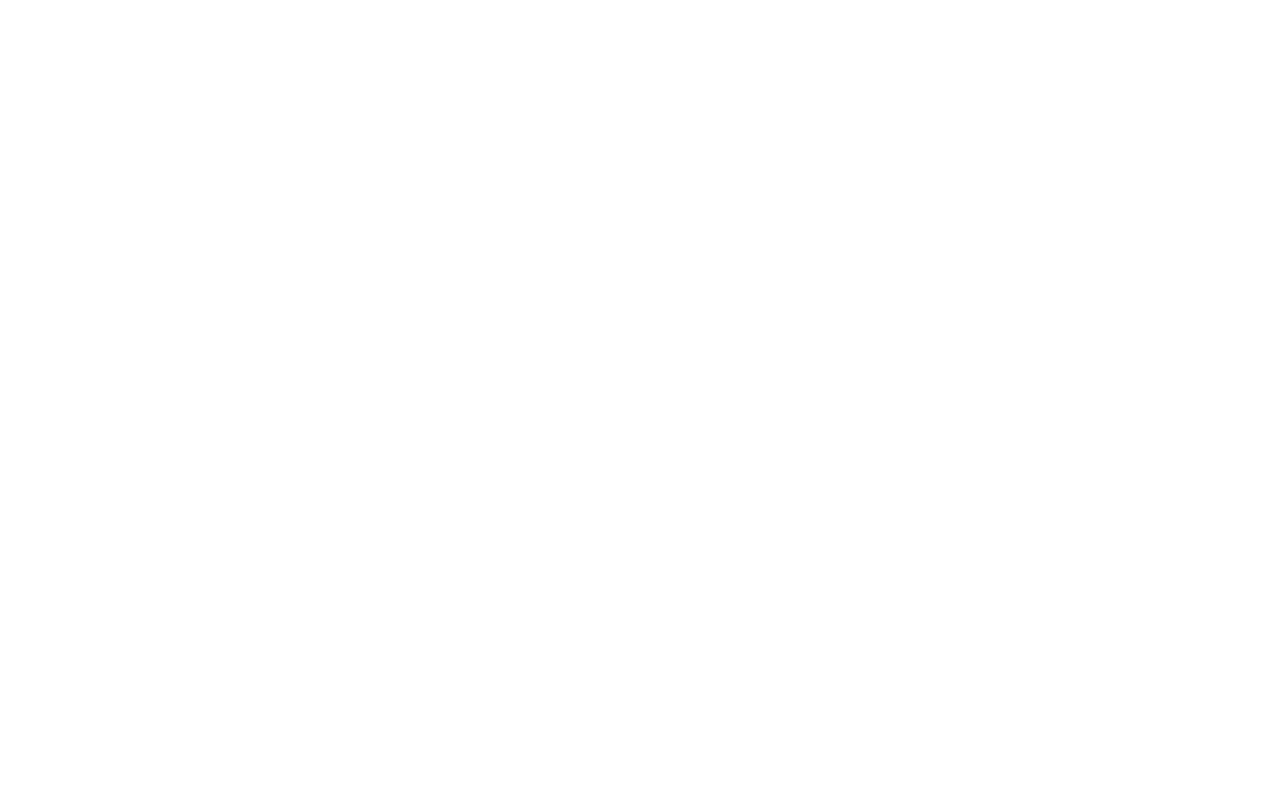
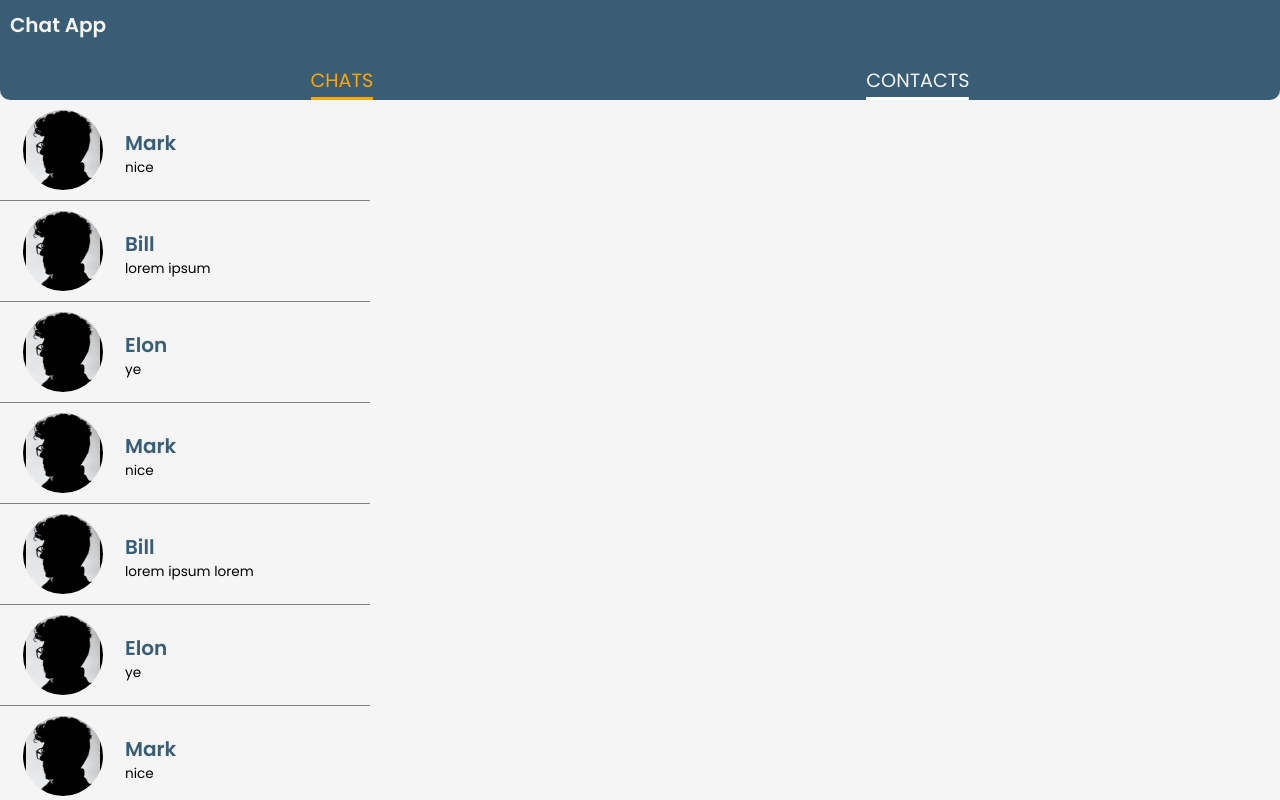
Before and after one commit to atrykp/chat-app-client, a React (Create React App) app: page /conversations in a window 1280 px wide. Shown: the top 800 px of the page. Built offline with nearby package versions, Linux system fonts and the light colour scheme.

Commit message:
create contacts screen and change styles in list template and element

```diff
--- a/src/App.tsx
+++ b/src/App.tsx
@@ -2,20 +2,25 @@
 import { BrowserRouter as Router, Route, Switch } from "react-router-dom";
 import LoginScreen from "./Screen/Login/LoginScreen";
 import RegisterScreen from "./Screen/RegisterScreen/RegisterScreen";
-import MainScreen from "./Screen/MainScreen/MainScreen";
+
+import ContactsScreen from "./Screen/ContactsScreen/ContactsScreen";
+import ConversationScreen from "./Screen/ConversationScreen/ConversationScreen";
 
 function App() {
   return (
     <Router>
       <Switch>
-        <Route path="/" exact>
-          <MainScreen />
-        </Route>
         <Route path="/login" exact>
           <LoginScreen />
         </Route>
         <Route path="/register" exact>
           <RegisterScreen />
+        </Route>
+        <Route path="/contacts" exact>
+          <ContactsScreen />
+        </Route>
+        <Route path="/conversations" exact>
+          <ConversationScreen />
         </Route>
       </Switch>
     </Router>
--- a/src/Screen/ConversationScreen/ConversationScreen.tsx
+++ b/src/Screen/ConversationScreen/ConversationScreen.tsx
@@ -1,7 +1,30 @@
-import React from "react";
+import profile from "../../images/profile.jpg";
+import NavBar from "../../components/NavBar/NavBar";
+import ListTemplate from "../../Template/ListTemplate/ListTemplate";
+
+const conversations = [
+  { header: "Mark", text: "nice", img: profile },
+  { header: "Bill", text: "lorem ipsum", img: profile },
+  { header: "Elon", text: "ye ", img: profile },
+  { header: "Mark", text: "nice", img: profile },
+  {
+    header: "Bill",
+    text: "lorem ipsum lorem ",
+    img: profile,
+  },
+  { header: "Elon", text: "ye ", img: profile },
+  { header: "Mark", text: "nice", img: profile },
+  { header: "Bill", text: "lorem ipsum", img: profile },
+  { header: "Elon", text: "ye ", img: profile },
+];
 
 const ConversationScreen = () => {
-  return <div></div>;
+  return (
+    <div>
+      <NavBar />
+      <ListTemplate listElements={conversations}></ListTemplate>
+    </div>
+  );
 };
 
 export default ConversationScreen;
--- a/src/Template/ListTemplate/ListTemplate.scss
+++ b/src/Template/ListTemplate/ListTemplate.scss
@@ -0,0 +1,4 @@
+.list-template-wrapper {
+  background-color: whitesmoke;
+  padding-top: 100px;
+}
--- a/src/Template/ListTemplate/ListTemplate.tsx
+++ b/src/Template/ListTemplate/ListTemplate.tsx
@@ -12,7 +12,11 @@
   const list = listElements.map((elem) => (
     <ListElement text={elem.text} header={elem.header} img={elem.img} />
   ));
-  return <ul>{list}</ul>;
+  return (
+    <div className="list-template-wrapper">
+      <ul>{list}</ul>
+    </div>
+  );
 };
 
 export default ListTemplate;
--- a/src/components/ListElement/ListElement.scss
+++ b/src/components/ListElement/ListElement.scss
@@ -5,9 +5,11 @@
   min-height: 96px;
   max-height: 106px;
   padding: 10px;
-
   border-bottom: 1px solid gray;
   max-width: 370px;
+}
+.list-element-wrapper:active {
+  background-color: #ffa600;
 }
 .list-element-header {
   align-self: flex-end;
--- a/src/components/NavBar/NavBar.scss
+++ b/src/components/NavBar/NavBar.scss
@@ -1,7 +1,8 @@
 .navbar-wrapper {
-  position: relative;
+  position: fixed;
   background-color: #395d75;
   height: 100px;
+  width: 100%;
   border-radius: 0 0 10px 10px;
   color: whitesmoke;
   padding: 10px;
--- a/src/components/NavBar/NavBar.tsx
+++ b/src/components/NavBar/NavBar.tsx
@@ -6,7 +6,7 @@
     <div className="navbar-wrapper">
       <h1>Chat App</h1>
       <div className="navbar-links-wrapper">
-        <NavLink className="navbar-link" to="/">
+        <NavLink className="navbar-link" to="/conversations">
           Chats
         </NavLink>
         <NavLink className="navbar-link" to="contacts">
```
Also changed, not shown: src/Screen/ContactsScreen/ContactsScreen.tsx (renamed from src/Screen/MainScreen/MainScreen.tsx, +4 -5 lines), src/Screen/ContactsScreen/ContactsScreen.scss (added).
